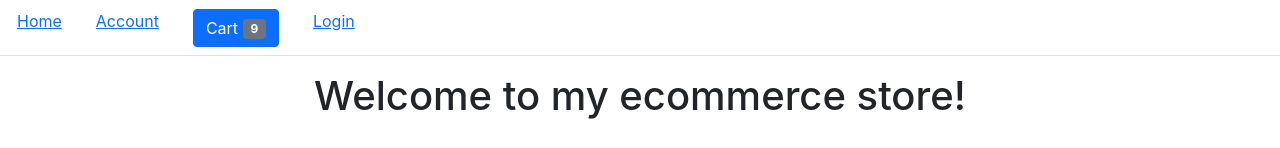
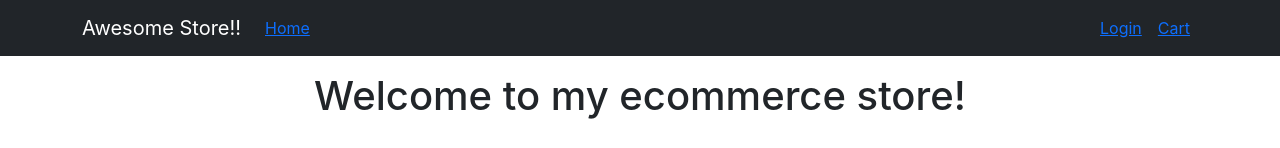
Before and after one commit to joekupernik/react-store, a React (Create React App) app: page / in a window 1280 px wide. Shown: the top 148 px of the page. Built offline with nearby package versions, Linux system fonts and the light colour scheme; the HTML template or start-up script is replaced by a standard one.

Commit message:
cart to right side of nav

```diff
--- a/src/components/Header/Header.js
+++ b/src/components/Header/Header.js
@@ -1,31 +1,27 @@
 import React from "react";
 import Nav from "react-bootstrap/Nav";
 import {Link } from "react-router-dom";
-import Badge from "react-bootstrap/Badge";
-import Button from "react-bootstrap/Button";
+import Container from 'react-bootstrap/Container';
+import Navbar from 'react-bootstrap/Navbar';
+
 
 
 
 function Header (){
     return (
        <>
-    <Nav variant="tabs" defaultActiveKey="/home">
-  <Nav.Item>
-    <Nav.Link eventKey="/"> <Link to="/">Home</Link></Nav.Link>
-  </Nav.Item>
-  <Nav.Item>
-    <Nav.Link eventKey="/Account"> <Link to="/Account">Account</Link></Nav.Link>
-  </Nav.Item>
-  <Nav.Item>
-    <Nav.Link eventKey="/Cart"><Link to="/Cart">
-    <Button variant="primary">
-  Cart <Badge bg="secondary">9</Badge>
-</Button></Link></Nav.Link>
-  </Nav.Item>
-  <Nav.Item>
-    <Nav.Link eventKey="/Login"><Link to="/Login">Login</Link></Nav.Link>
-  </Nav.Item>
-</Nav>
+  <Navbar bg="dark"  variant="dark" sticky="top">
+    <Container>
+    <Navbar.Brand >Awesome Store!!</Navbar.Brand>
+    <Nav className="me-auto">
+      <Nav.Link ><Link to="/">Home</Link></Nav.Link>
+    </Nav>
+    <Nav className="justify-content-end">
+    <Nav.Link ><Link to="/Login">Login</Link></Nav.Link>
+    <Nav.Link > <Link to="/Cart"> Cart</Link></Nav.Link>
+    </Nav>
+    </Container>
+  </Navbar>
        </>
     );
 }
```
